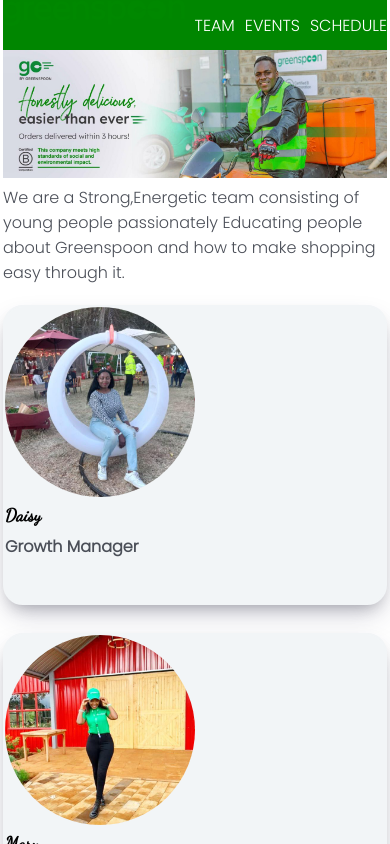
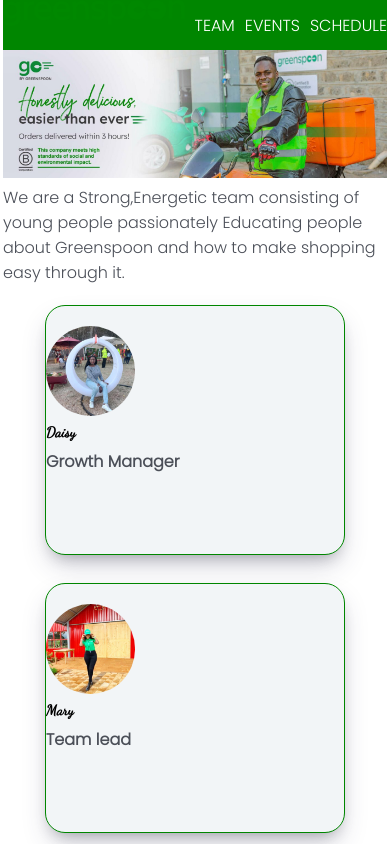
Before and after one commit to mike-mbugua/greenspoonBA, a React (Create React App) app in the folder greenspoon-ba/: page /team in a window 390 px wide. Shown: the top 844 px of the page. Built offline with nearby package versions, Linux system fonts and the light colour scheme.

Commit message:
minor changes

```diff
--- a/greenspoon-ba/src/components/Team/Team.css
+++ b/greenspoon-ba/src/components/Team/Team.css
@@ -53,12 +53,51 @@
     .team__card {
       width: 100%;
     }
+    .team__card img{
+        width: 30%;
+        height: auto;
+        border-radius: 50%;
+        margin-top: 20px;
+    }
+    .team__card h2{
+        font-size: 0.9rem;
+        font-family: 'Dancing Script', cursive;
+
+    }
+    .team__card{
+        cursor: pointer;
+        margin-top: 20px;
+        display: flex;
+        flex-direction: column;
+        height: 250px;
+        width: 300px;
+        background-color: var(--ast-global-color-6);
+        box-shadow: rgba(50, 50, 93, 0.25) 0px 13px 27px -5px, rgba(0, 0, 0, 0.3) 0px 8px 16px -8px;
+        border-radius: 20px;
+        border: 1px solid var(--secondary-color);
+        overflow: hidden;
+        gap: 8px;
+    }
   }
 
   /* Medium devices (between 577px and 768px) */
   @media (min-width: 577px) and (max-width: 768px) {
     .team__card {
       width: 50%;
+    }
+    .team__card{
+        cursor: pointer;
+        margin-top: 20px;
+        display: flex;
+        flex-direction: column;
+        height: 250px;
+        width: 300px;
+        background-color: var(--ast-global-color-6);
+        box-shadow: rgba(50, 50, 93, 0.25) 0px 13px 27px -5px, rgba(0, 0, 0, 0.3) 0px 8px 16px -8px;
+        border-radius: 20px;
+        border: 1px solid var(--secondary-color);
+        overflow: hidden;
+        gap: 8px;
     }
   }
 
```
